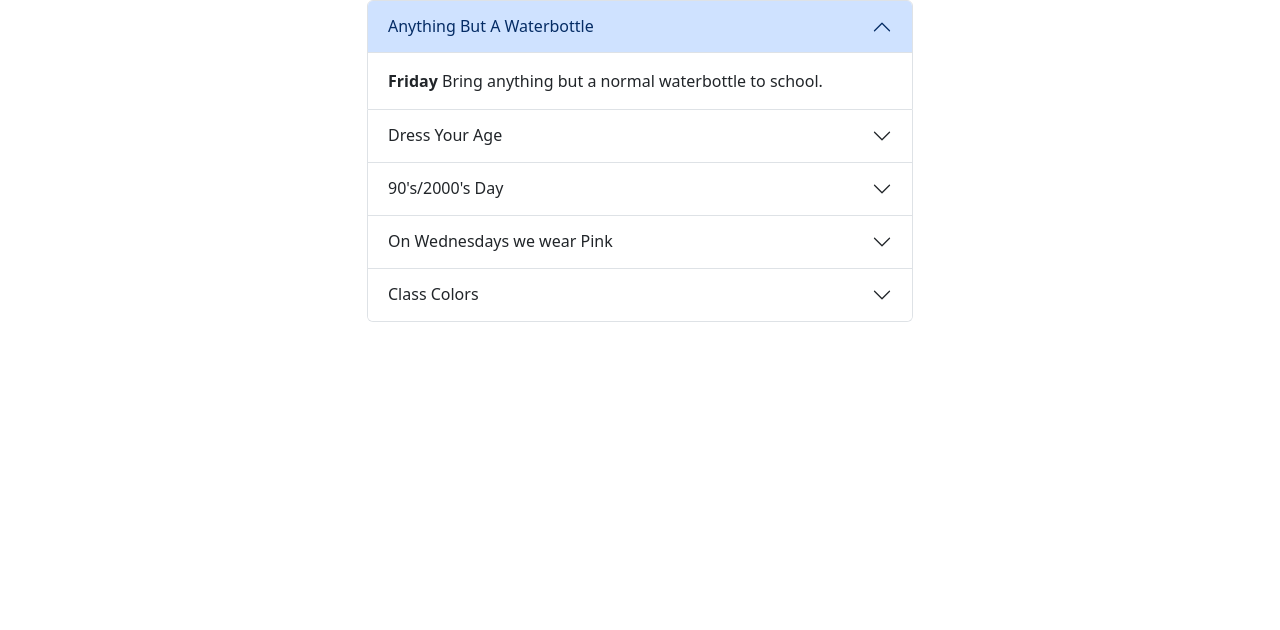
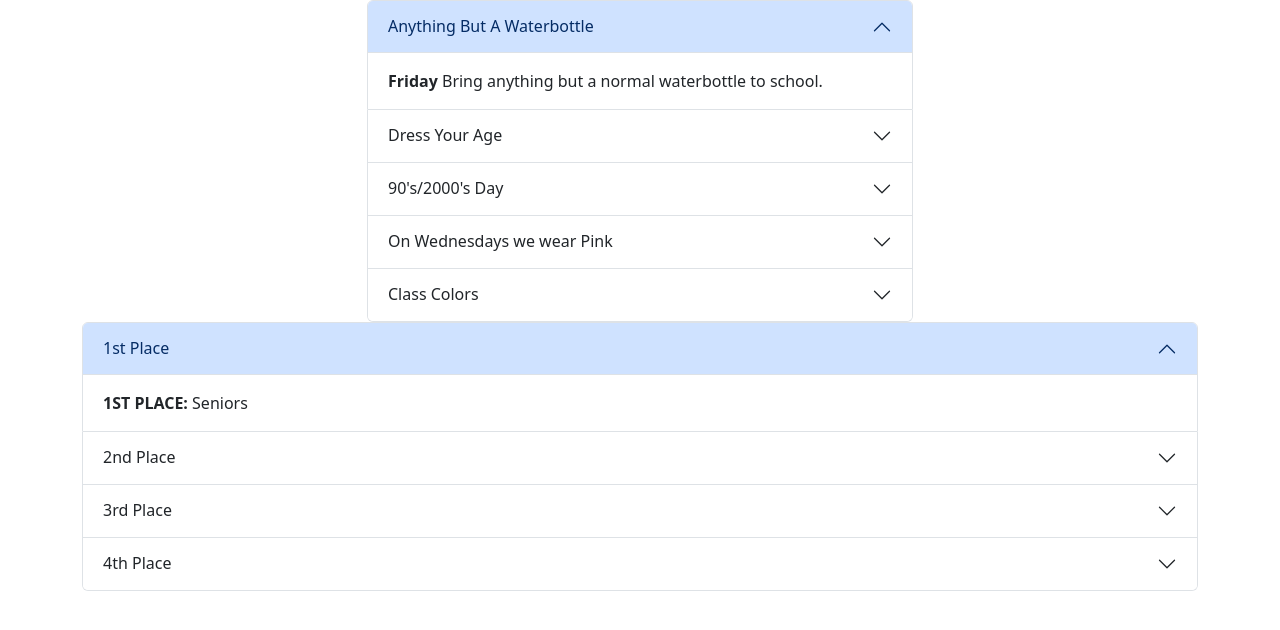
Before and after one commit to JacobBrake1122/accordion, a plain HTML site: page index.html in a window 1280 px wide. Drawn offline with nearby package versions, Linux system fonts and the light colour scheme; files that its build step writes are made by us from their sources.

Commit message:
third commit

```diff
--- a/index.html
+++ b/index.html
@@ -75,6 +75,59 @@
 </div>
         </div>
     </div>
+    <div class="row">
+               <div class="accordion" id="accordionExample">
+  <div class="accordion-item">
+    <h2 class="accordion-header">
+      <button class="accordion-button" type="button" data-bs-toggle="collapse" data-bs-target="#collapseSix" aria-expanded="true" aria-controls="collapseSix">
+       1st Place
+      </button>
+    </h2>
+    <div id="collapseSix" class="accordion-collapse collapse show" data-bs-parent="#accordionExample">
+      <div class="accordion-body">
+        <strong>1ST PLACE:</strong> Seniors
+      </div>
+    </div>
+  </div>
+  <div class="accordion-item">
+    <h2 class="accordion-header">
+      <button class="accordion-button collapsed" type="button" data-bs-toggle="collapse" data-bs-target="#collapseSeven" aria-expanded="false" aria-controls="collapseSeven">
+        2nd Place
+      </button>
+    </h2>
+    <div id="collapseSeven" class="accordion-collapse collapse" data-bs-parent="#accordionExample">
+      <div class="accordion-body">
+        <strong>2ND PLACE:</strong> Sophmores
+      </div>
+    </div>
+  </div>
+  <div class="accordion-item">
+    <h2 class="accordion-header">
+      <button class="accordion-button collapsed" type="button" data-bs-toggle="collapse" data-bs-target="#collapseEight" aria-expanded="false" aria-controls="collapseEight">
+        3rd Place
+      </button>
+    </h2>
+    <div id="collapseEight" class="accordion-collapse collapse" data-bs-parent="#accordionExample">
+      <div class="accordion-body">
+        <strong>3RD PLACE:</strong> Juniors
+      </div>
+    </div>
+  </div>
+  <div class="accordion-item">
+    <h2 class="accordion-header">
+      <button class="accordion-button collapsed" type="button" data-bs-toggle="collapse" data-bs-target="#collapseNine" aria-expanded="false" aria-controls="collapseNine">
+        4th Place
+      </button>
+    </h2>
+    <div id="collapseNine" class="accordion-collapse collapse" data-bs-parent="#accordionExample">
+      <div class="accordion-body">
+        <strong>4TH PLACE:</strong> Freshmen
+      </div>
+    </div>
+  </div>
+  </div>
+</div>
+    </div>
 </div>
 
     <script src="https://cdn.jsdelivr.net/npm/bootstrap@5.3.8/dist/js/bootstrap.bundle.min.js" integrity="sha384-FKyoEForCGlyvwx9Hj09JcYn3nv7wiPVlz7YYwJrWVcXK/BmnVDxM+D2scQbITxI" crossorigin="anonymous"></script>
```
